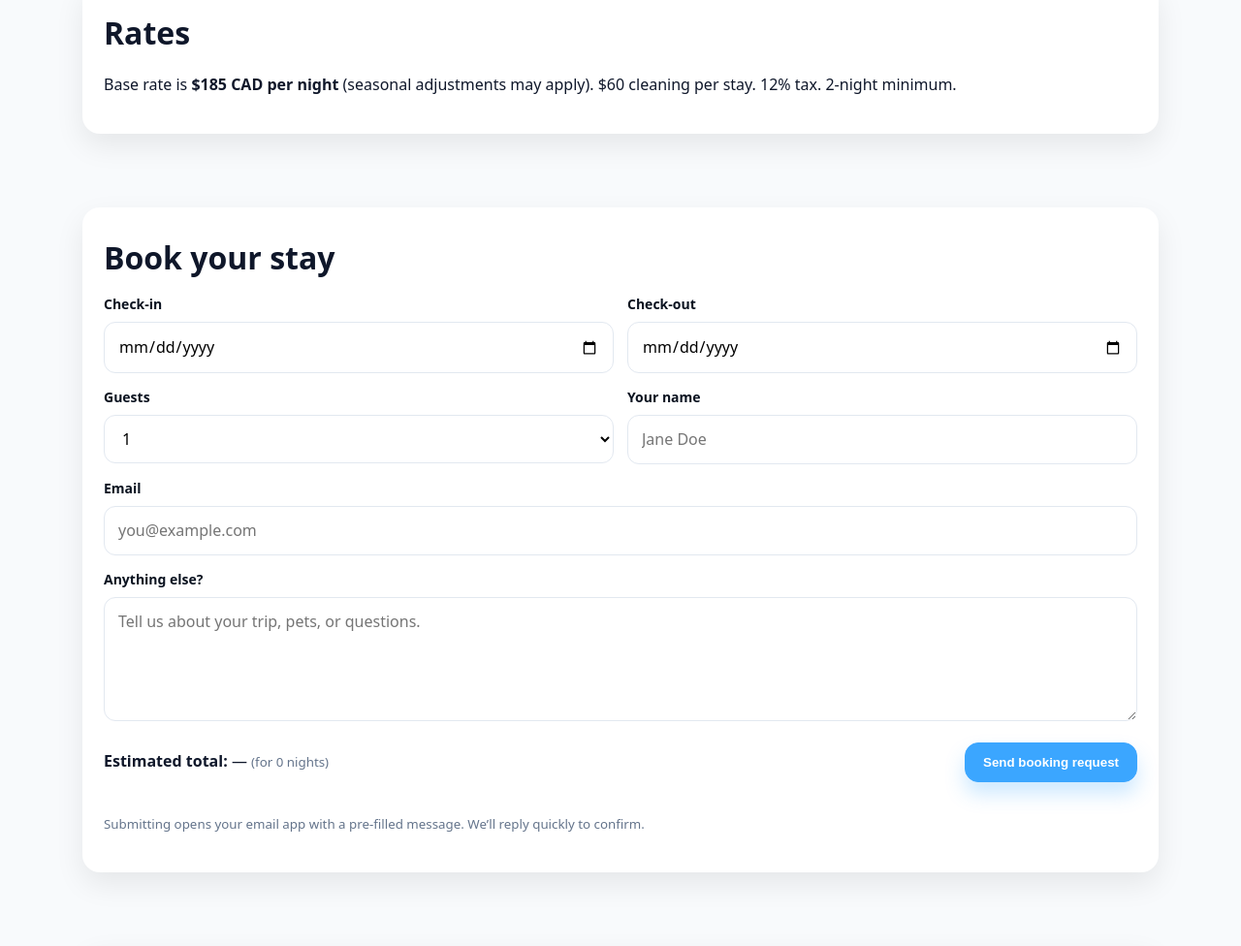
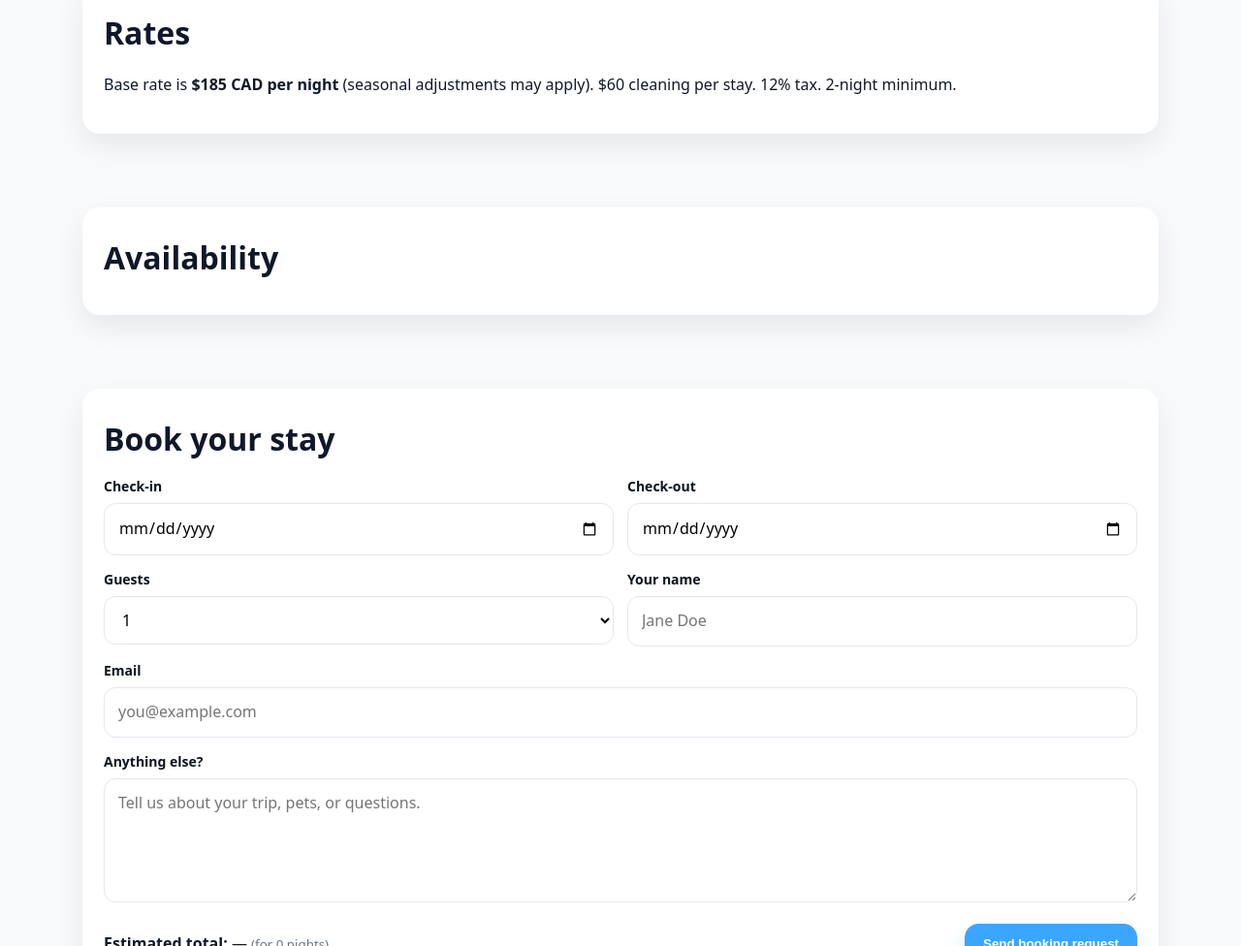
Before and after one commit to jonas492/Schaefer-Lakeview-Cabin, a plain HTML site: page index.html in a window 1280 px wide. Shown: the part 1748-2724 px from the top of the page at 97% size. Drawn offline with Linux system fonts and the light colour scheme.

Commit message:
Update index.html

```diff
--- a/index.html
+++ b/index.html
@@ -88,6 +88,17 @@
     </div>
   </section>
 
+  <section id="availability">
+  <div class="container">
+    <div class="card">
+      <h2 class="h2">Availability</h2>
+      <div id="booking-widget"></div>
+      <script defer src="assets/availability.js"></script>
+    </div>
+  </div>
+</section>
+
+
   <section id="book">
     <div class="container">
       <div class="card">
```
